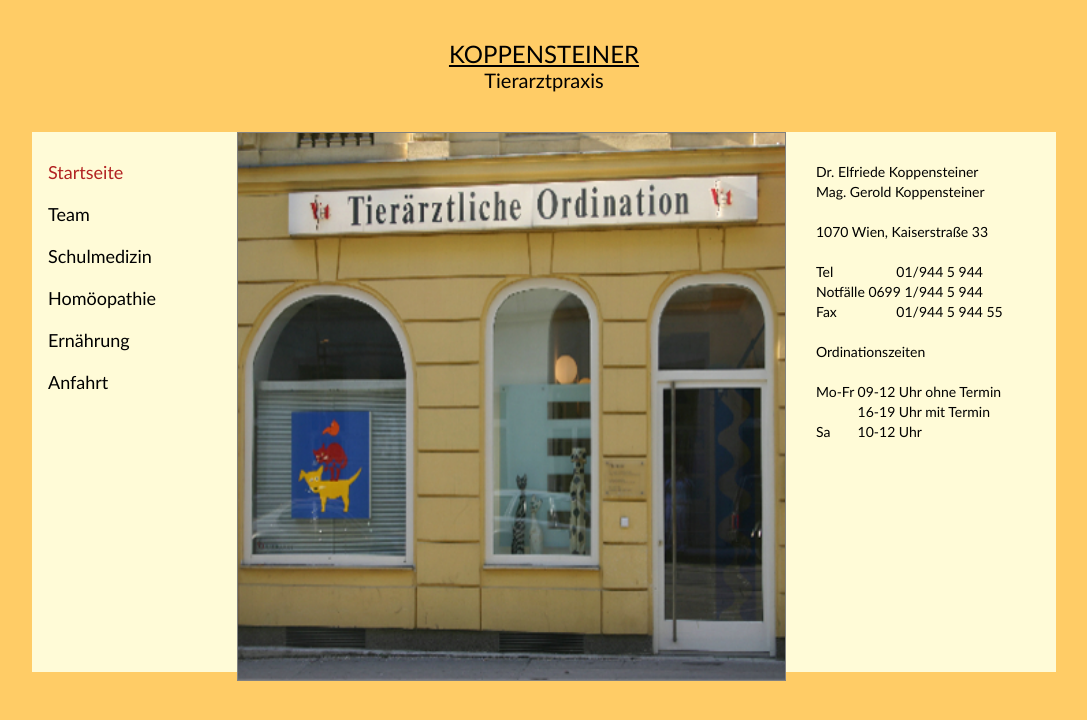
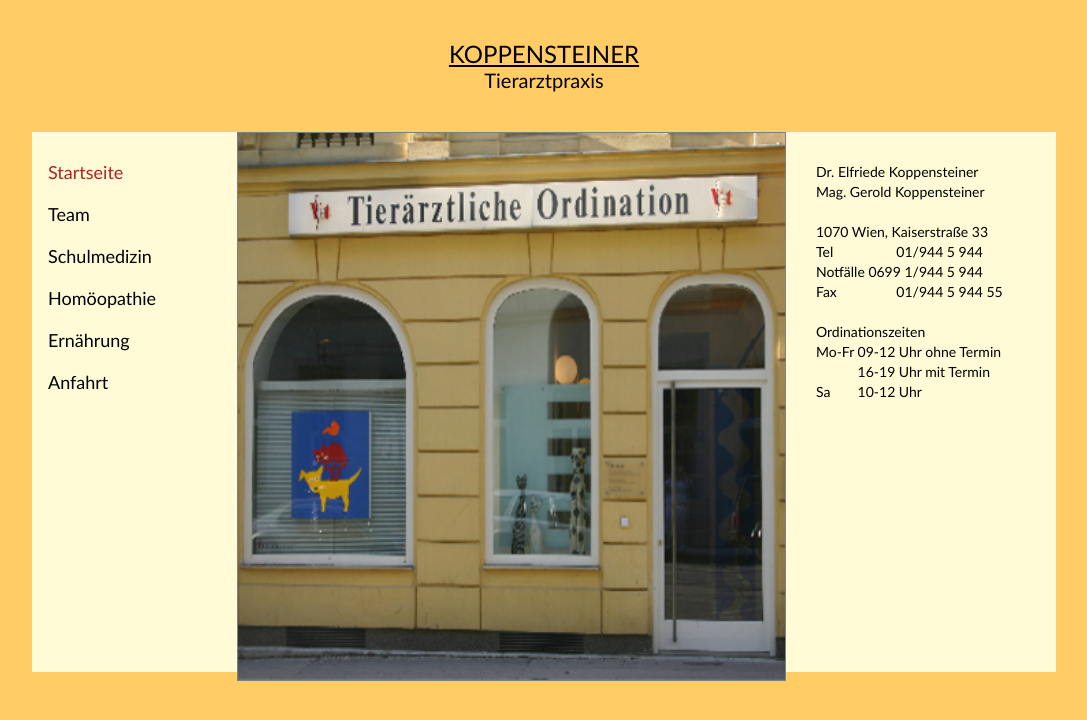
Before and after one commit to richardtraindl/tierarztpraxis-kaiserstrasse.at, a Jekyll site: the page built from index.html, in a window 1280 px wide. Shown: the top 720 px of the page, without its empty margins (96-1183 px from the left). Built offline with Jekyll 4.4.1, drawn with Linux system fonts in a browser that asks for light colours.

Commit message:
small changes

```diff
--- a/_includes/kontakt.html
+++ b/_includes/kontakt.html
@@ -24,8 +24,6 @@
 
 		<p>1070 Wien, Kaiserstraße 33</p>
 
-		<div class="gap"></div>
-
 		<table>
 			<tr>
 				<td>Tel&nbsp;</td>
@@ -49,7 +47,6 @@
 		<table>
 			<tr>
 				<td colspan="2">Ordinationszeiten
-					<div class="gap"></div>
 				</td>
 			</tr>
 			<tr>
```
